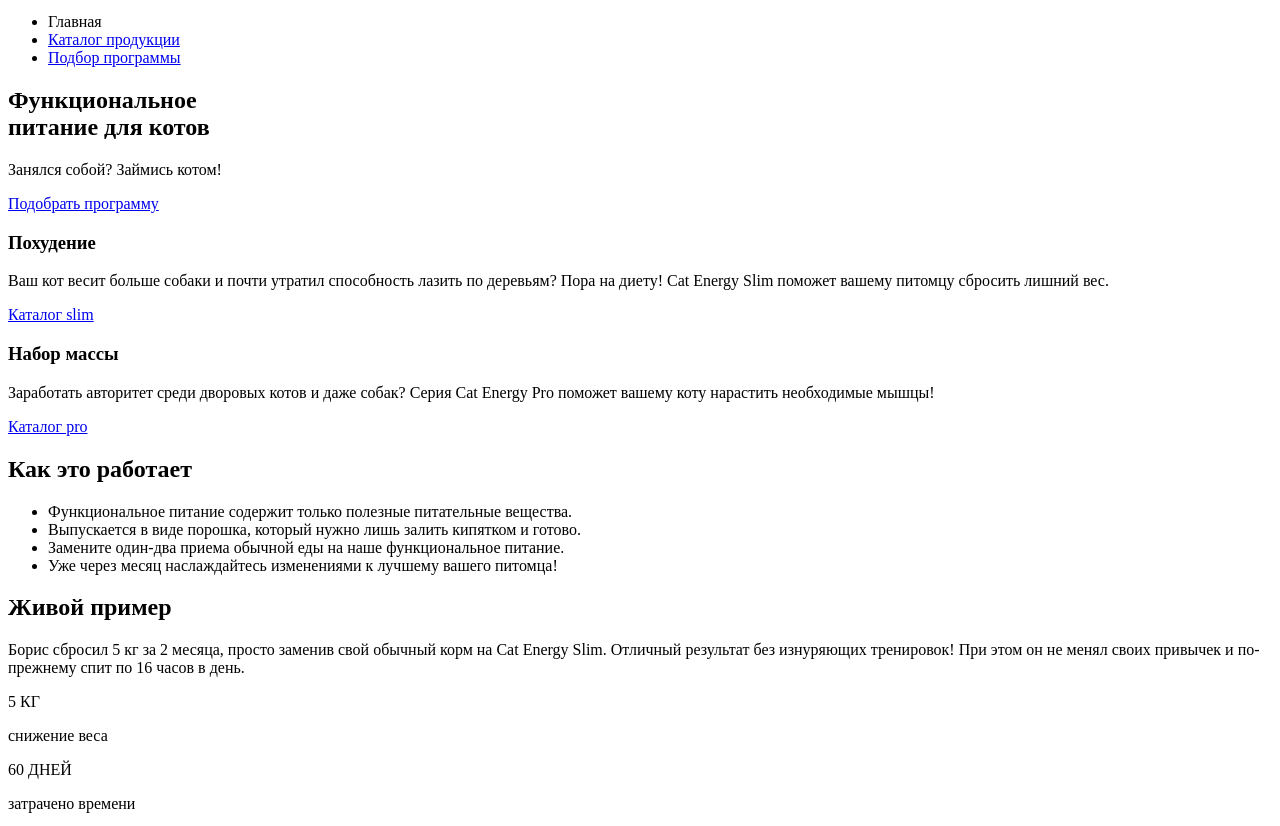
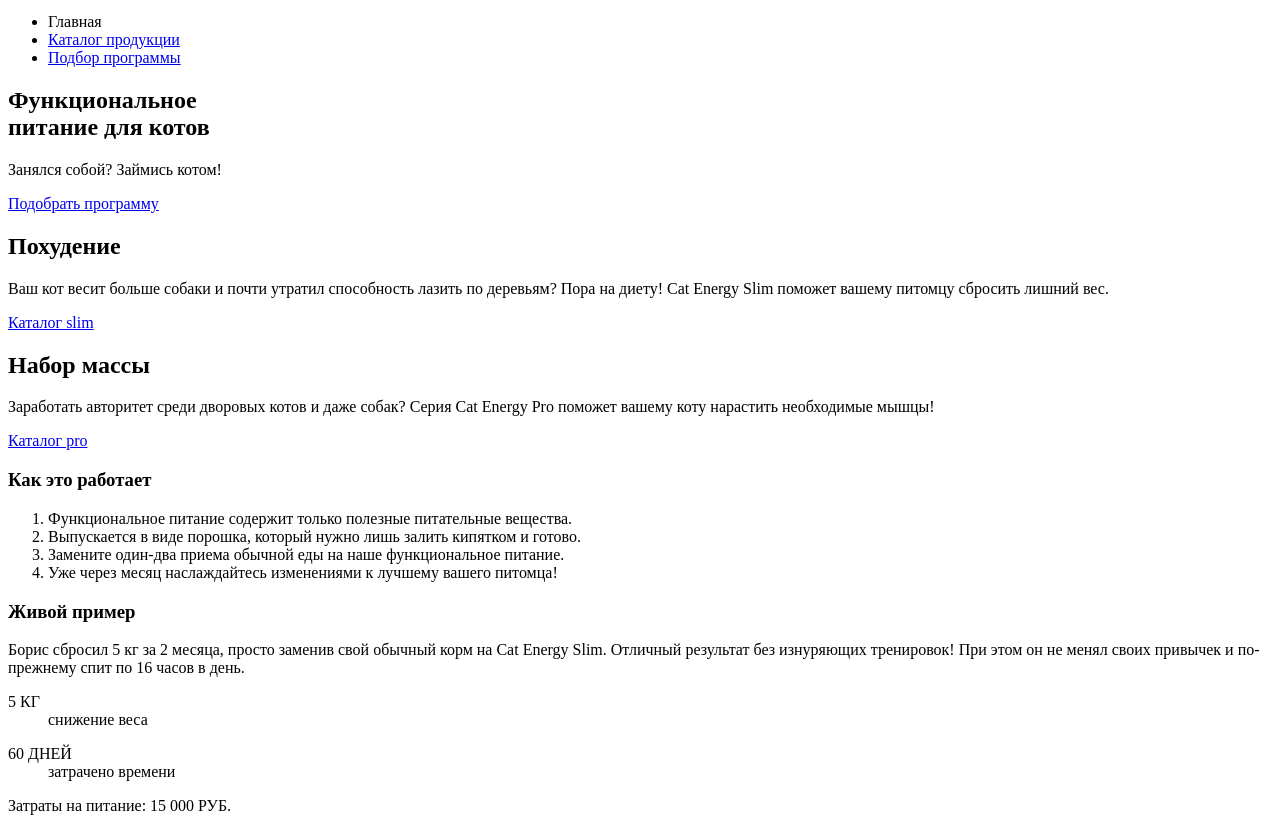
Before and after one commit to VladHolo628/1582609-cat-energy-21, a website: page source/index.html in a window 1280 px wide. Shown: the part 74-900 px from the top of the page. Drawn offline with Linux system fonts and the light colour scheme.

Commit message:
Правки по замечаниям

```diff
--- a/source/index.html
+++ b/source/index.html
@@ -6,7 +6,7 @@
   </head>
   <body class="page__body">
     <header class="page-header">
-      <div class="page-header-wrapper">
+      <div class="page-header__wrapper">
         <div class="page-header__logo-block">
           <a class="page-header__logo-img-link">
             <img class="page-header__logo-img" src="http://placehold.it/33x38" alt="Логотип Кэт Энерджи">
@@ -33,52 +33,52 @@
     </header>
     <main class="page-main">
       <section class="promo">
-        <div class="promo-wrapper container">
+        <div class="promo__wrapper container">
           <h1 class="promo__title">Функциональное<br>питание для котов</h1>
           <p class="promo__subtitle">Занялся собой? Займись котом!</p>
           <a class="promo_link" href="form.html">Подобрать программу</a>
         </div>
       </section>
       <section class="catalog-types">
-        <div class="catalog-types-wrapper container">
+        <div class="catalog-types__wrapper container">
           <div class="catalog-type catalog-type__slim">
-            <h3 class="catalog-type__title">Похудение</h3>
+            <h2 class="catalog-type__title">Похудение</h2>
             <p class="catalog-type__description">Ваш кот весит больше собаки и почти утратил способность лазить по деревьям? Пора на диету! Cat Energy Slim поможет вашему питомцу сбросить лишний вес.</p>
             <a class="catalog-type__link" href="#">Каталог slim</a>
           </div>
           <div class="catalog-type catalog-type__gain">
-            <h3 class="catalog-type__title">Набор массы</h3>
+            <h2 class="catalog-type__title">Набор массы</h2>
             <p class="catalog-type__description">Заработать авторитет среди дворовых котов и даже собак? Серия Cat Energy Pro поможет вашему коту нарастить необходимые мышцы!</p>
             <a class="catalog-type__link" href="#">Каталог pro</a>
           </div>
         </div>
       </section>
       <section class="features">
-        <div class="features-wrapper container">
-          <h2 class="features__title">Как это работает</h2>
-          <ul class="features__list">
+        <div class="features__wrapper container">
+          <h3 class="features__title">Как это работает</h3>
+          <ol class="features__list">
             <li class="features__item features__item--healthy">Функциональное питание содержит только полезные питательные вещества.
             </li>
             <li class="features__item features__item--easy">Выпускается в виде порошка, который нужно лишь залить кипятком и готово.
             </li>
             <li class="features__item features__item--food">Замените один-два приема обычной еды на наше функциональное питание.</li>
             <li class="features__item features__item--results">Уже через месяц наслаждайтесь изменениями к лучшему вашего питомца!</li>
-          </ul>
+          </ol>
         </div>
       </section>
       <section class="live-example">
-        <div class="live-example-wrapper container">
-          <h2 class="live-example__title">Живой пример</h2>
+        <div class="live-example__wrapper container">
+          <h3 class="live-example__title">Живой пример</h3>
           <p class="live-example__text">Борис сбросил 5 кг за 2 месяца, просто заменив свой обычный корм на Cat Energy Slim. Отличный результат без изнуряющих тренировок! При этом он не менял своих привычек и по-прежнему спит по 16 часов в день. </p>
           <div class="live-example__stats stats">
-            <div class="stats__weight-loss">
-              <p class="stats__weight">5 КГ</p>
-              <p class="stats__weight-description">снижение веса</p>
-            </div>
-          <div class="stats__time-spent">
-            <p class="stats__time">60 ДНЕЙ</p>
-            <p class="stats__time-description">затрачено времени</p>
-          </div>
+            <dl class="stats__weight-loss">
+              <dt class="stats__weight">5 КГ</dt>
+              <dd class="stats__weight-description">снижение веса</dd>
+            </dl>
+          <dl class="stats__time-spent">
+            <dt class="stats__time">60 ДНЕЙ</dt>
+            <dd class="stats__time-description">затрачено времени</dd>
+          </dl>
         </div>
         <p class="live-example__result">Затраты на питание: 15 000 РУБ.</p>
         <div class="live-example__slider slider">
@@ -97,7 +97,7 @@
     </main>
     <footer class="page-footer">
       <section class="page-footer__address address">
-        <div class="address-wrapper">
+        <div class="address__wrapper">
           <h4 class="address__title">Приглашаем<br>
           к сотрудничеству<br>дилеров!</h4>
           <p class="address__text">ул. Большая<br>
@@ -112,9 +112,9 @@
         <img class="credits__logo" src="http://placehold.it/128x24" alt="Логотип Кэт Энерджи">
         <div class="credits__social socials">
           <ul class="socials__list">
-            <li class="socials__item socials__item--vkontakte"><a class="socials__link" href="#">Вконтакте</a></li>
-            <li class="socials__item socials__item--instagram"><a class="socials__link" href="#">Инстаграм</a></li>
-            <li class="socials__item socials__item--facebook"><a class="socials__link" href="#">Фейсбук</a></li>
+            <li class="socials__item socials__item--vkontakte"><span class="visually-hidden">Вконтакте</span></li>
+            <li class="socials__item socials__item--instagram"><span class="visually-hidden">Инстаграм</span></li>
+            <li class="socials__item socials__item--facebook"><span class="visually-hidden">Фейсбук</span></li>
           </ul>
         </div>
         <div class="credits__copyright copyright">
```
